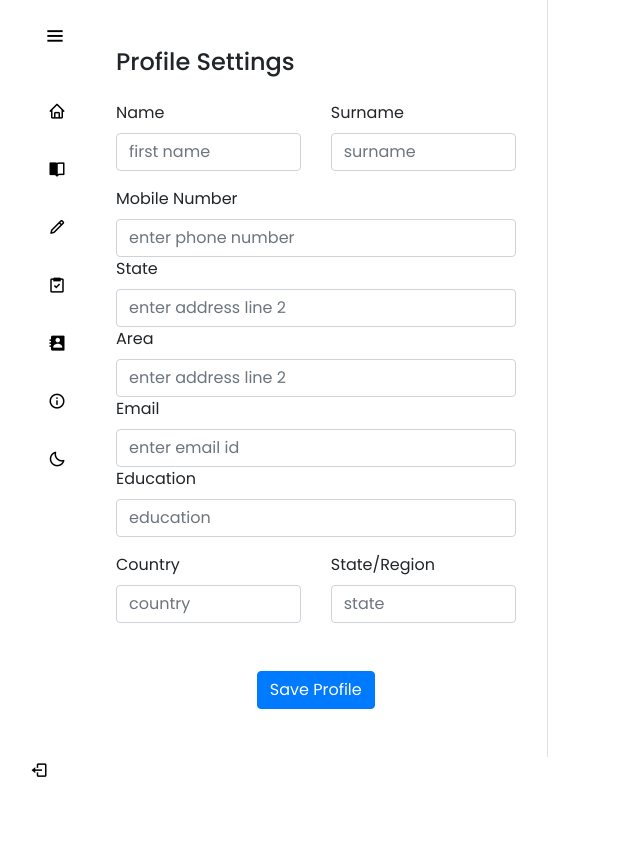
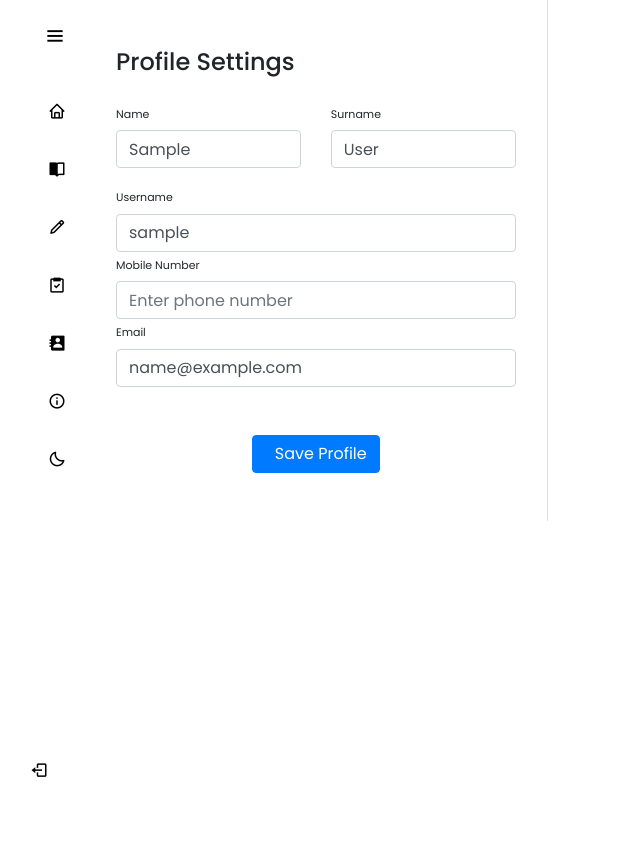
Before and after one commit to Benmewan/LearnLiteProject, a Django app: template LearnLite/accounts/templates/accounts/setting.html in a window 1280 px wide. Shown: the top 863 px of the page, without its empty margins (0-640 px from the left). Run offline with Django 5.2, Linux system fonts and the light colour scheme; the template is opened without the code that fills it, so the values that code supplies are empty; the visitor is signed in with stand-in values (Sample User, id 1); some libraries are stand-ins or nearby versions.

Commit message:
Update profile page and setting profile page

```diff
--- a/LearnLite/accounts/templates/accounts/setting.html
+++ b/LearnLite/accounts/templates/accounts/setting.html
@@ -4,7 +4,7 @@
 {% block title %}Settings{% endblock title %}
 
 {% block style %}
-    {% static 'css/tasks.css' %}
+    {% static 'css/accounts.css' %}
 {% endblock style %}
 
 {% block content %}
@@ -13,22 +13,37 @@
         <div class="d-flex justify-content-between align-items-center mb-3">
             <h4 class="text-right">Profile Settings</h4>
         </div>
-        <div class="row mt-2">
-            <div class="col-md-6"><label class="labels">Name</label><input type="text" class="form-control" placeholder="first name" value=""></div>
-            <div class="col-md-6"><label class="labels">Surname</label><input type="text" class="form-control" value="" placeholder="surname"></div>
-        </div>
-        <div class="row mt-3">
-            <div class="col-md-12"><label class="labels">Mobile Number</label><input type="text" class="form-control" placeholder="enter phone number" value=""></div>
-            <div class="col-md-12"><label class="labels">State</label><input type="text" class="form-control" placeholder="enter address line 2" value=""></div>
-            <div class="col-md-12"><label class="labels">Area</label><input type="text" class="form-control" placeholder="enter address line 2" value=""></div>
-            <div class="col-md-12"><label class="labels">Email</label><input type="text" class="form-control" placeholder="enter email id" value=""></div>
-            <div class="col-md-12"><label class="labels">Education</label><input type="text" class="form-control" placeholder="education" value=""></div>
-        </div>
-        <div class="row mt-3">
-            <div class="col-md-6"><label class="labels">Country</label><input type="text" class="form-control" placeholder="country" value=""></div>
-            <div class="col-md-6"><label class="labels">State/Region</label><input type="text" class="form-control" value="" placeholder="state"></div>
-        </div>
-        <div class="mt-5 text-center"><button class="btn btn-primary profile-button" type="button">Save Profile</button></div>
+        <form method="post" class="user-form">
+            {% csrf_token %}
+            <div class="row mt-2">
+                <div class="col-md-6">
+                    <label class="labels">Name</label>
+                    <input type="text" class="form-control" name="first_name" placeholder="First name" value="{{ user.first_name }}">
+                </div>
+                <div class="col-md-6">
+                    <label class="labels">Surname</label>
+                    <input type="text" class="form-control" name="last_name" value="{{ user.last_name }}" placeholder="Surname">
+                </div>
+            </div>
+            <div class="row mt-3">
+                <div class="col-md-12">
+                    <label class="labels">Username</label>
+                    <input type="text" class="form-control" name="username" placeholder="Username" value="{{ user.username }}">
+                </div>
+                <div class="col-md-12">
+                    <label class="labels">Mobile Number</label>
+                    <input type="text" class="form-control" name="mobile_number" placeholder="Enter phone number" value="{{ user.profile.mobile_number }}">
+                </div>
+                <div class="col-md-12">
+                    <label class="labels">Email</label>
+                    <input type="email" class="form-control" name="email" placeholder="Enter email" value="{{ user.email }}">
+                </div>
+            </div>
+
+            <div class="mt-5 text-center">
+                <button class="btn btn-primary profile-button" type="submit">Save Profile</button>
+            </div>
+        </form>
     </div>
 </div>
 {% endblock %}
```
Also changed, not shown: LearnLite/accounts/templates/accounts/profile.html (+3 -7 lines), LearnLite/accounts/templates/accounts/login.html (line endings or trailing spaces).
